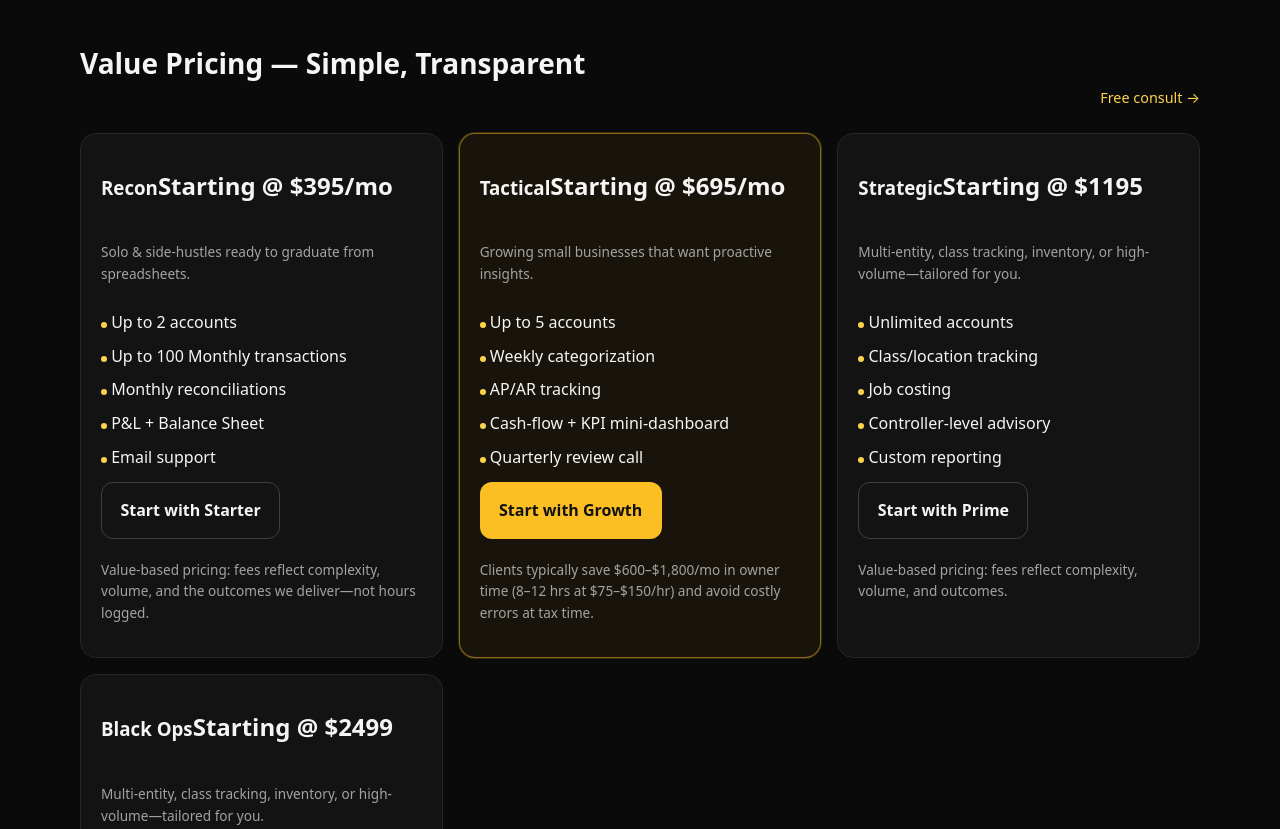
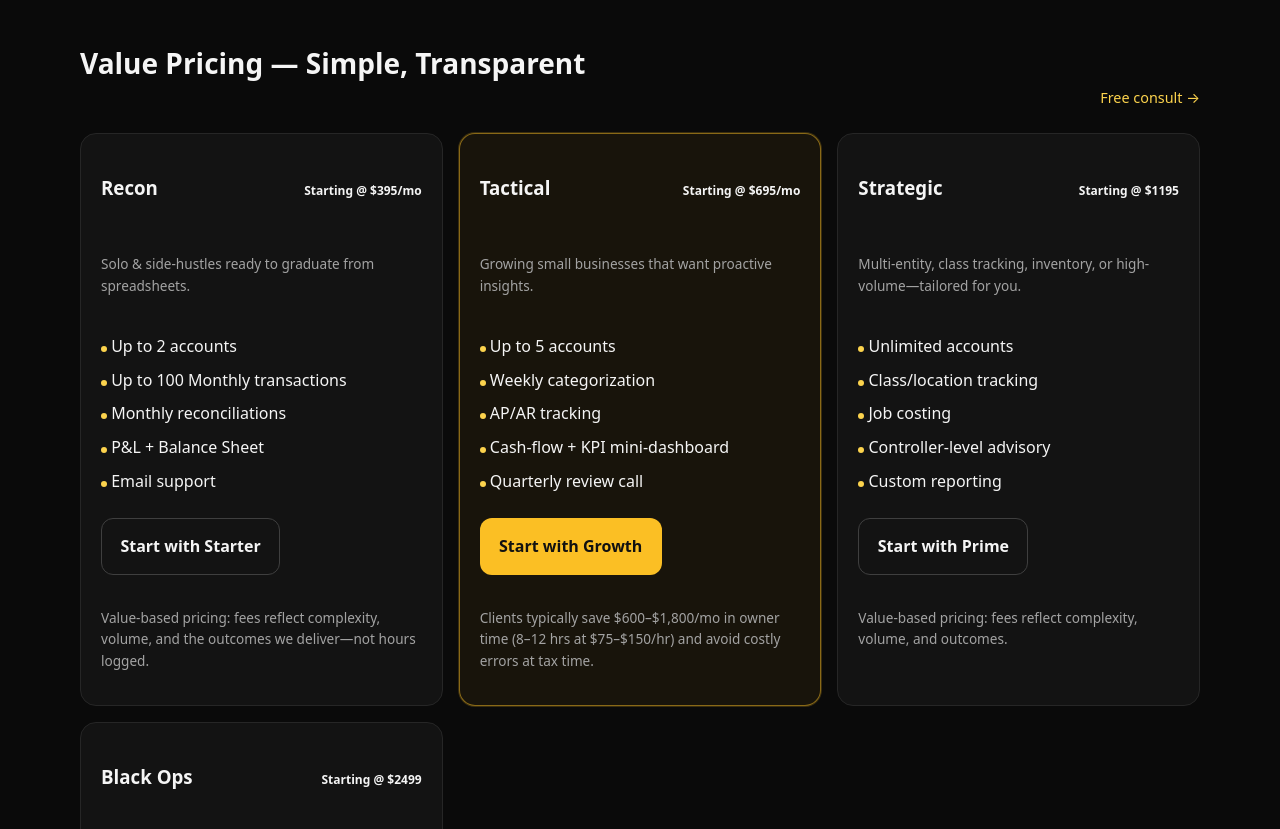
Before and after one commit to Darron-code/Darron-code.github.io, a plain HTML site: page index.html in a window 1280 px wide. Shown: the part 1580-2409 px from the top of the page. Drawn offline with Linux system fonts and the light colour scheme.

Commit message:
Update styles.css
edit wording formating in pricing

```diff
--- a/styles.css
+++ b/styles.css
@@ -132,9 +132,9 @@ img{max-width:100%;display:block}
 .list li{margin:.25rem 0}
 
 /* Pricing */
-.price-card{display:flex;flex-direction:column;gap:.75rem}
-.price-top{display:flex;align-items:baseline;justify-content:stacked}
-.price{font-weight:900;font-size:1.5rem}
+.price-card{display:flex;flex-direction:column;gap:1.5rem}
+.price-top{display:flex;align-items:baseline;justify-content:space-between}
+.price{font-weight:900;font-size:.75rem}
 .featured{border-color:rgba(251,191,36,.5);background:rgba(251,191,36,.06);box-shadow:0 0 0 1px rgba(251,191,36,.2)}
 .dot{display:inline-block;width:6px;height:6px;border-radius:999px;background:#fcd34d;margin-top:.45rem}
 .price-feats{display:grid;gap:.5rem}
```
